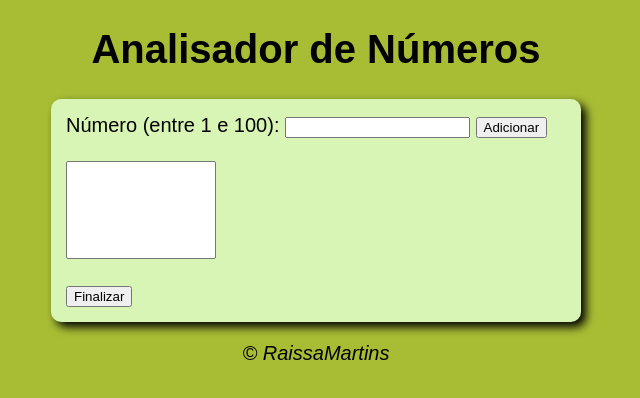
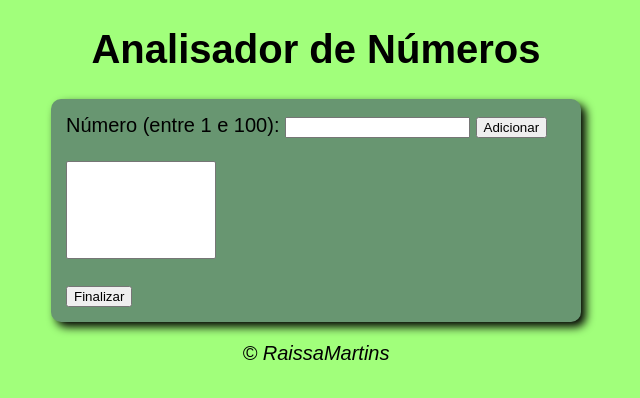
Before and after one commit to rmrtn/10-js-avancando, a plain HTML site: page numeros.html in a window 1280 px wide. Shown: the whole page, without its empty margins (324-964 px from the left). Drawn offline with Linux system fonts and the light colour scheme.

Commit message:
alterações feitas

```diff
--- a/numeros.html
+++ b/numeros.html
@@ -1,5 +1,6 @@
 <!DOCTYPE html>
 <html lang="pt-BR">
+
 <head>
     <meta charset="UTF-8">
     <meta http-equiv="X-UA-Compatible" content="IE=edge">
@@ -7,23 +8,24 @@
     <title>Analisador de Números</title>
     <style>
         body {
-            background: rgb(168, 189, 52);
+            background: rgb(161, 255, 123);
             font: normal 15pt Arial;
         }
 
         header {
-        color: rgb(2, 2, 2);
+            color: rgb(0, 0, 0);
             text-align: center;
         }
 
         section {
-        background: rgb(217, 245, 181);
+            background: rgb(104, 150, 113);
             border-radius: 10px;
             padding: 15px;
             width: 500px;
             margin: auto;
             box-shadow: 5px 5px 10px black;
         }
+
         select#flista {
             width: 150px;
         }
@@ -35,6 +37,7 @@
         }
     </style>
 </head>
+
 <body>
     <header>
         <h1>Analisador de Números</h1>
@@ -57,11 +60,11 @@
     <script>
         let num = document.querySelector('input#fnum')
         let lista = document.querySelector('select#flista')
-        let res =document.querySelector('div#res')
+        let res = document.querySelector('div#res')
         let valores = []
 
         function isNumero(n) {
-            if(Number(n) >= 1 && Number(n) <= 100) {
+            if (Number(n) >= 1 && Number(n) <= 100) {
                 return true
             } else {
                 return false
@@ -76,13 +79,13 @@
             }
         }
         function adicionar() {
-            if(isNumero(num.value) && !inLista(num.value, valores)) {
+            if (isNumero(num.value) && !inLista(num.value, valores)) {
                 valores.push(Number(num.value))
                 let item = document.createElement('option')
                 item.text = `Valor ${num.value} adicionado.`
                 lista.appendChild(item)
                 res.innerHTML = ''
-            }else {
+            } else {
                 window.alert('Valor inválido ou já encontrado na lista.')
             }
             num.value = ''
@@ -98,7 +101,7 @@
                 let menor = valores[0]
                 let soma = 0
                 let media = 0
-               for(let pos in valores) {
+                for (let pos in valores) {
                     soma += valores[pos]
                     if (valores[pos] > maior)
                         maior = valores[pos]
@@ -116,4 +119,5 @@
         }
     </script>
 </body>
+
 </html>
```
Also changed, not shown: index.html (+3 -0 lines). Lines whose indentation alone changed are shown as unchanged.
